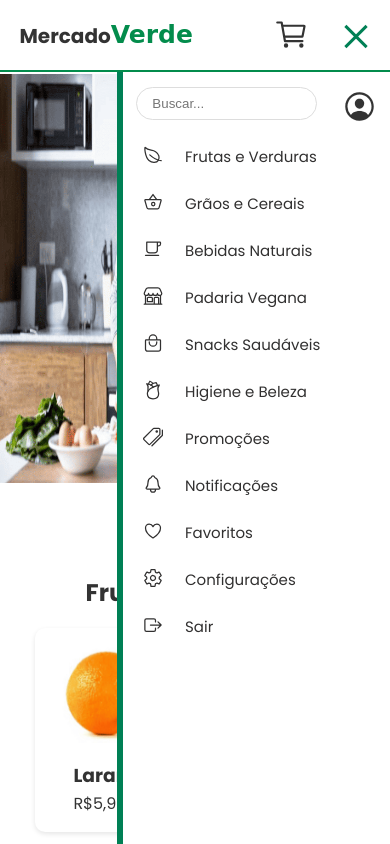
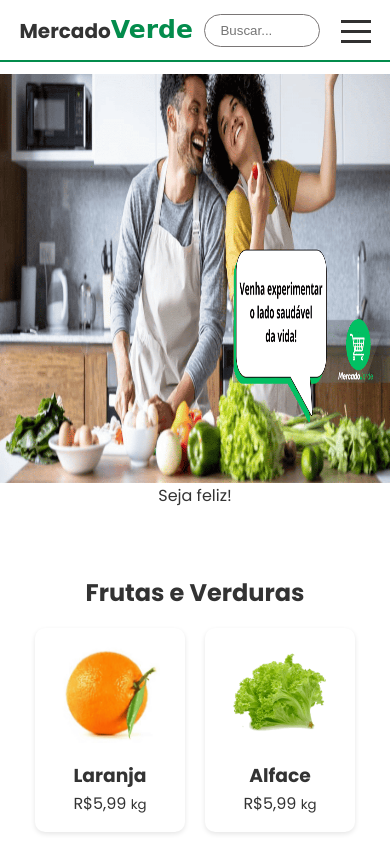
Before and after one commit to DevGabrielVictorCA/Projeto-MercadoVerde, a plain HTML site: page home.html in a window 390 px wide. Both pictures are taken after a click on the element 355 px from the left and 35 px from the top of the page. Shown: the top 844 px of the page. Drawn offline with nearby package versions, Linux system fonts and the light colour scheme; a web font is replaced by a local one.

Commit message:
fix: correção na barra de navegação

```diff
--- a/home.html
+++ b/home.html
@@ -13,7 +13,7 @@
             <h1>Mercado<span class="highlight">Verde</span></h1>
         </div>
         <div class="search-box">
-            <input type="search" placeholder="Buscar...">
+            <input type="text" placeholder="Buscar...">
         </div>
         <div class="icones-header">
             <a href="#"><ion-icon name="cart-outline"></ion-icon></a>
@@ -27,9 +27,9 @@
         </div>
     </header>
     <nav class="menu">
-        <div class="search-hamburger">
-            <input type="search" placeholder="Buscar...">
+        <div class="icones-header-hamburger">
             <a href="cadastro.html" class="icones-header"><ion-icon name="person-circle-outline"></ion-icon></a>
+            <a href="#" class="icones-header"><ion-icon name="cart-outline"></ion-icon></a>
         </div>
         <ul class="lista-menu">
             <li>
--- a/scripts/script.js
+++ b/scripts/script.js
@@ -14,13 +14,20 @@ function moveCarousel() {
 // Intervalo de 3 segundos para trocar o slide
 setInterval(moveCarousel, 3000);
 
-
 const hamburgerBtn = document.querySelector('.menu-hamburger');
 const menu = document.querySelector('.menu');
-hamburgerBtn.addEventListener('click', () => {
+hamburgerBtn.addEventListener('click', (e) => {
     hamburgerBtn.classList.toggle('open');
-    menu.classList.toggle('open')
-})
+    menu.classList.toggle('open');
+    e.stopPropagation();
+});
+
+document.addEventListener('click', (event) => {
+    if (!menu.contains(event.target) && event.target !== hamburgerBtn) {
+        hamburgerBtn.classList.remove('open');
+        menu.classList.remove('open');
+    }
+});
 
 const listaMenu = document.querySelectorAll('.lista-menu');
 listaMenu.forEach((item) =>{
--- a/styles/main.css
+++ b/styles/main.css
@@ -17,9 +17,8 @@ body {
     line-height: 1.6;
 }
 
-h1{
-    text-align: center;
-}
+h1{ text-align: center; }
+
 h2{
     margin-top: 3em;
     text-align: center;
@@ -43,7 +42,6 @@ header {
     z-index: 2;
 }
 
-/* .logo, .search-box, .icones-header{ flex: 1; } */
 .logo .highlight {
     color: #038C4C;
     font-family: "Edu AU VIC WA NT Pre", cursive;
@@ -54,15 +52,14 @@ header {
     width: 380px;
     padding: 8px 15px;
     border-radius: 25px;
-    border: 1px solid #ddd;
+    outline: none;
+    border: 1px solid rgb(122, 118, 118);
+    transition: border-color .3s ease-in;
 }
 
-.search-hamburger{
-    display: none;
-    width: 100%;
-    padding: 10px 0;
-    justify-content: center;
-    align-items: center;
+.search-box input:focus{
+    border: 2px solid rgb(0, 128, 85);
+    caret-color: rgb(0, 128, 85);
 }
 
 .icones-header{
@@ -82,16 +79,14 @@ header {
     color: #333;
 }
 
-.icones-header ion-icon:hover{
-    color: rgb(0, 128, 85);
-}
+.icones-header ion-icon:hover{ color: rgb(0, 128, 85); }
 
 /* Menu */
 /* Nav Menu */
 .menu {
     position: fixed;
     overflow: hidden;
-    height: 89%;
+    height: 100%;
     top: 73px;
     width: 80px;
     background-color: white;
@@ -145,7 +140,7 @@ header {
     width: 30px;
     height: 20px;
     margin-left: 2rem;
-    cursor: poin;
+    cursor: pointer;
 }
 
 .menu-hamburger span{
@@ -159,19 +154,10 @@ header {
 .menu-hamburger:hover span,
 .menu-hamburger.open span { background-color: rgb(0, 128, 85); }
 
-.menu-hamburger span:nth-child(1){
-    top: 0px;
-}
-
+.menu-hamburger span:nth-child(1){ top: 0px; }
 .menu-hamburger span:nth-child(2),
-.menu-hamburger span:nth-child(3){
-    top: 10px;
-}
-
-
-.menu-hamburger span:nth-child(4){
-    top: 20px;
-}
+.menu-hamburger span:nth-child(3){ top: 10px; }
+.menu-hamburger span:nth-child(4){ top: 20px; }
 
 .menu-hamburger.open span:nth-child(1),
 .menu-hamburger.open span:nth-child(4){
@@ -182,6 +168,8 @@ header {
 
 .menu-hamburger.open span:nth-child(2){ transform: rotate(45deg); }
 .menu-hamburger.open span:nth-child(3){ transform: rotate(-45deg); }
+
+.icones-header-hamburger{ display: none; }
 
 .carousel {
     flex: 80%;
@@ -307,11 +295,11 @@ footer #para{
 @media (max-width: 600px) {
     .logo{ font-size: 10px; }
     .icones-header{ font-size: 35px; }
-    .icones-header a:nth-child(2){ display: none; }
+    .icones-header a{ display: none; }
 
     .menu {
         height: 100dvh;
-        top: 72px;
+        top: 9.7%;
         right: -50em;
         width: 70%;
         border-right: none;
@@ -319,7 +307,6 @@ footer #para{
     }
 
     .menu.open{ right: 0; }
-
     .menu-hamburger{ display: flex; }
 
     .menu ul{
@@ -330,6 +317,7 @@ footer #para{
     .menu ul li a{
         margin-left: 0;
         margin-right: 8px;
+        padding: 10px 20px;
     }
 
     .menu ul li a:hover{
@@ -341,23 +329,30 @@ footer #para{
 
     .menu:hover{ width: 70%; }
 
-    .search-box{ display: none; }
+    .search-box input{
+        display: flex;
+        width: 100%;
+        margin: 0 10%;
+    }
 
-    .search-hamburger{
+    .icones-header-hamburger{
         display: flex;
-        justify-content: space-between;
+        position: relative;
+        justify-content: center;
         align-items: center;
         padding: 10px 5%;
     }
 
+    .icones-header-hamburger .icones-header:nth-child(1){
+        font-size: 60px;
+        padding: 0 20px;
+    }
 
-    .search-hamburger input{
-        position: relative;
-        width: 100%;
-        padding: 8px 15px;
-        border-radius: 25px;
-        border: 1px solid #ddd;
-        z-index: 20;
+    .icones-header-hamburger .icones-header:nth-child(2){
+        font-size: 30px;
+        position: absolute;
+        top: 0;
+        left: -10px;
     }
 
     .produtos .cards{ margin-left: 0px; }
```
